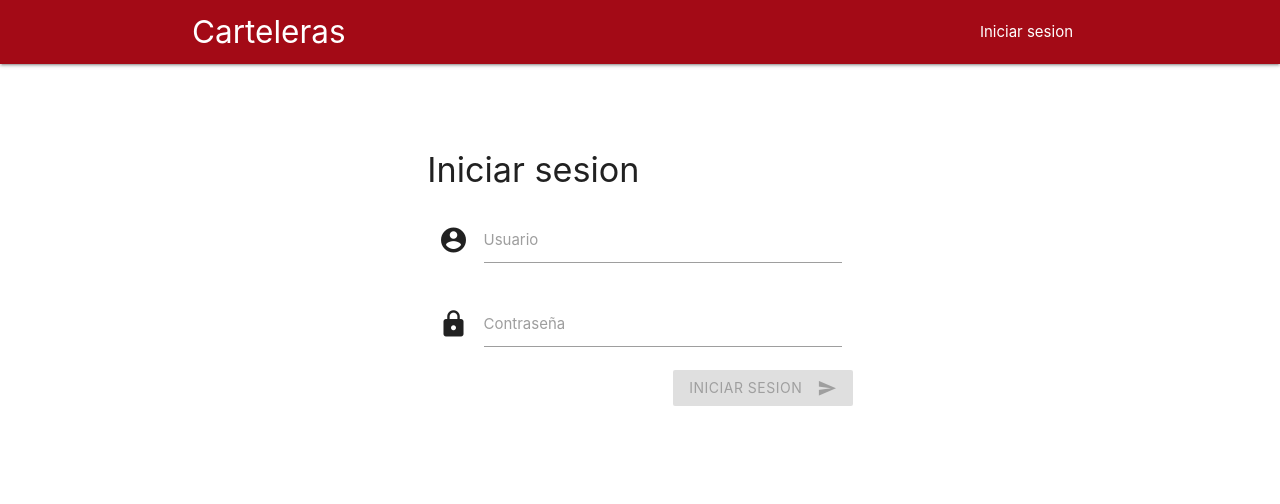
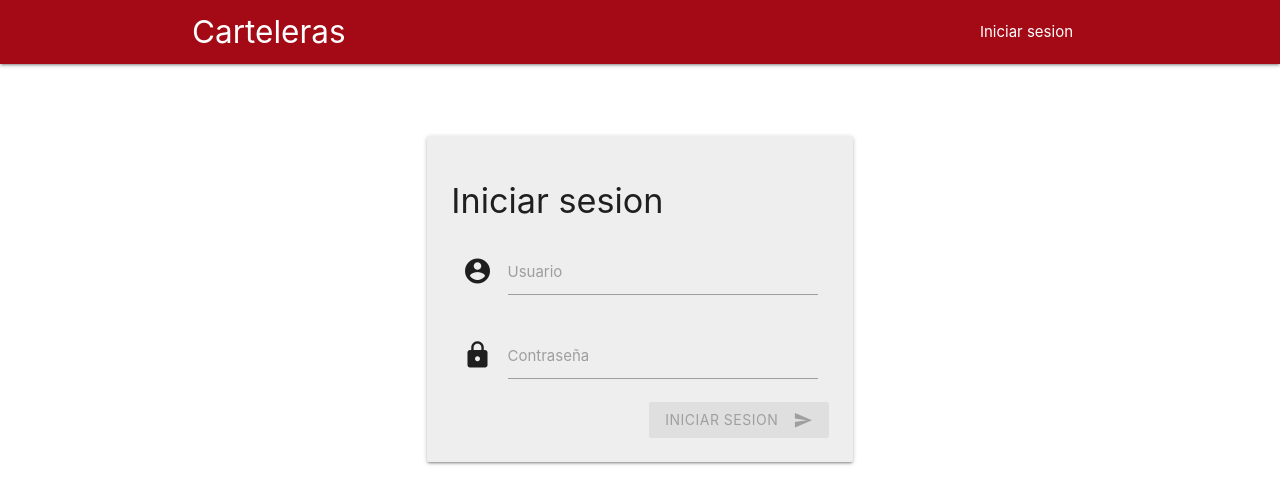
Before and after one commit to cristiansteib/ttps-java-cartelera-angular, an Angular app: page /auth/login in a window 1280 px wide. Shown: the top 504 px of the page. Built offline with nearby package versions, Linux system fonts and the light colour scheme; no server answers.

Commit message:
login style

```diff
--- a/src/app/login/login-form/loginForm.component.html
+++ b/src/app/login/login-form/loginForm.component.html
@@ -1,5 +1,8 @@
 <div *ngIf="!isLogged">
   <div class="col s12 m6 offset-m3">
+    <div class="card horizontal grey lighten-3">
+        <div class="card-stacked">
+        <div class="card-content">
 
     <form #loginForm="ngForm" (ngSubmit)="onSubmit(loginForm)">
       <h4 class="h3 mb-3 font-weight-normal">Iniciar sesion</h4>
@@ -44,6 +47,7 @@
       <div *ngIf="message" class="col s12 center">
         <h5 class="color-fi-text">{{message}}</h5>
       </div>
-
 </div>
 </div>
+</div></div>
+</div>
--- a/src/app/login/login.component.html
+++ b/src/app/login/login.component.html
@@ -1,5 +1,5 @@
 <div  class="container content-fill wrapperLoginForm">
     <div class="row">
-        <login-form></login-form>
+            <login-form></login-form>
     </div>
 </div>
```
